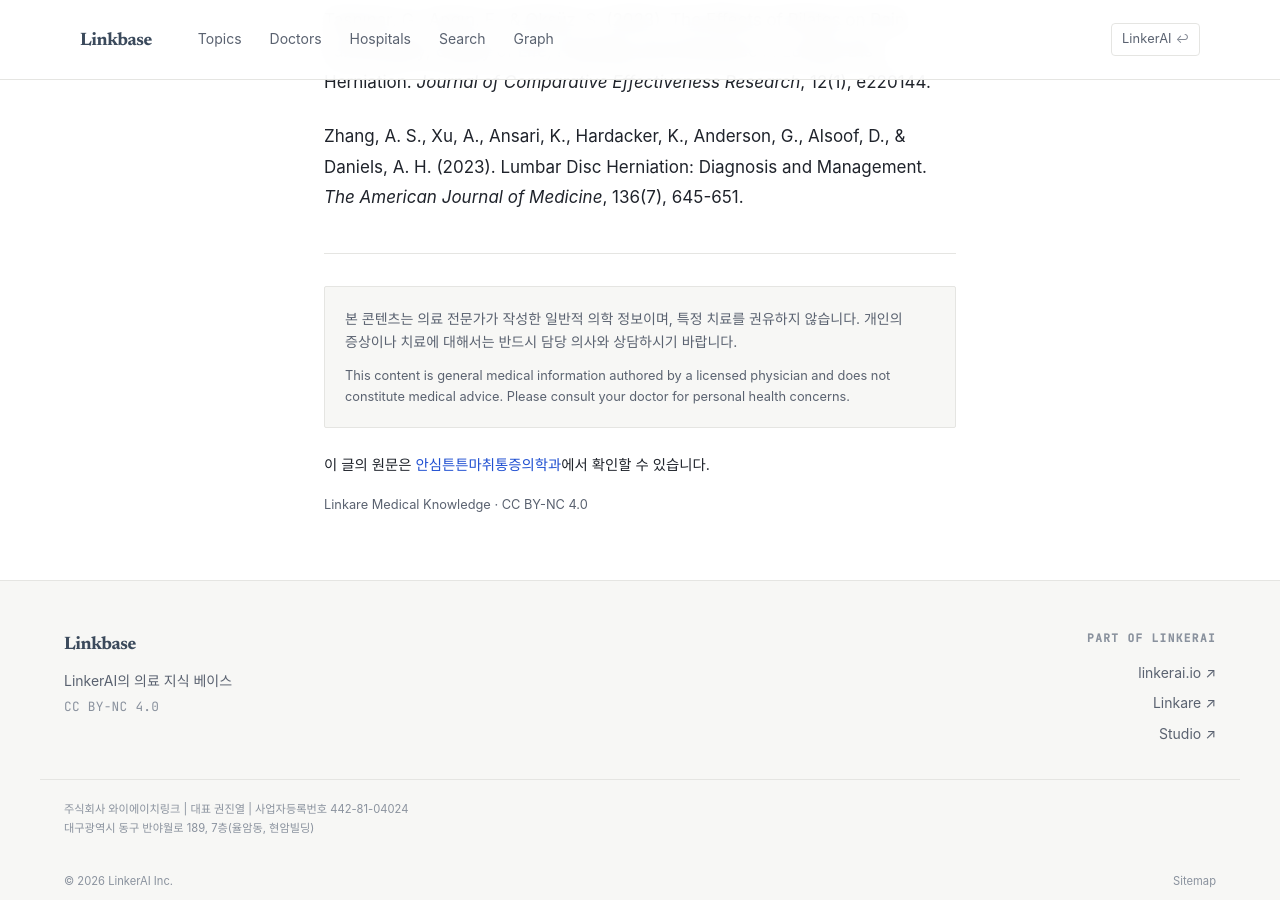
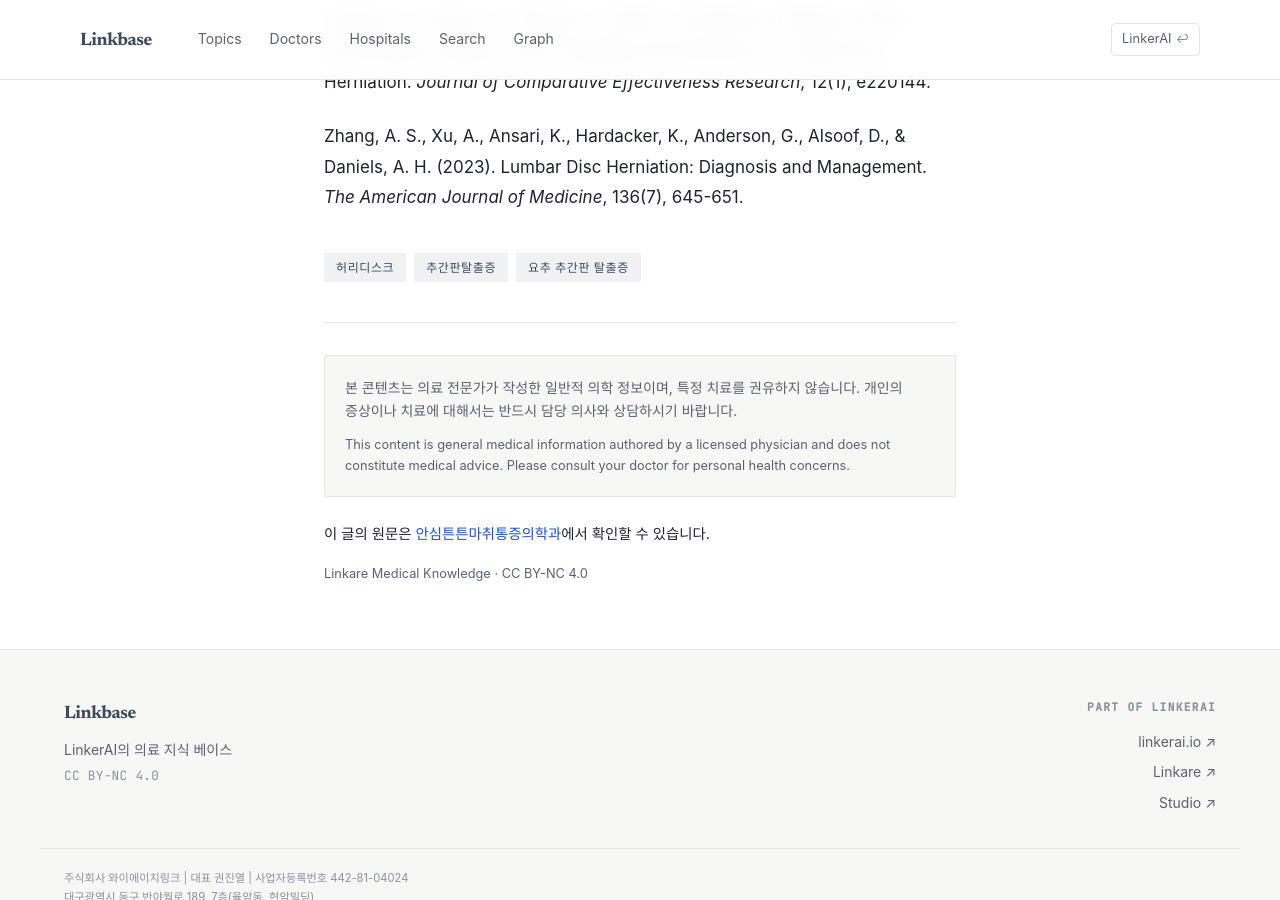
Before and after one commit to feelharmony/linkare-medical-knowledge, a Jekyll site: the page built from content/apfree/ko/spine/lumbar-disc-herniation.md, in a window 1280 px wide and 900 px high, scrolled down 7238 px. Built offline with Jekyll 4.4.1, drawn with Linux system fonts in a browser that asks for light colours; some web fonts are replaced.

Commit message:
fix: repair lumbar disc article frontmatter

```diff
--- a/content/apfree/ko/spine/lumbar-disc-herniation.md
+++ b/content/apfree/ko/spine/lumbar-disc-herniation.md
@@ -11,12 +11,11 @@
 source: Linkare Medical Knowledge
 license: CC BY-NC 4.0
 last_updated: 2026-05-26
-tags: []
-description: "---
-title: \"허리디스크, 수술 없이도 회복 가능한가? 원인부터 진단까지\"
-description: \"허리디스크의 60~80%는 6~12주 내에 자연 호전됩니다. 추간판 탈출의 메커니즘과 증상, 정확한 진단 과정을 통해 적절한 치료 시기를 판단하는 방법을 알아봅니다.\"
-date: \"2026-03-28\"
-tags: [\"허리디스크\", \"추간판탈출증\", \""
+tags:
+  - 허리디스크
+  - 추간판탈출증
+  - 요추 추간판 탈출증
+description: "허리디스크의 60~80%는 6~12주 내에 자연 호전됩니다. 추간판 탈출의 메커니즘과 증상, 정확한 진단 과정을 통해 적절한 치료 시기를 판단하는 방법을 알아봅니다."
 ---
 
 ## 도입: 허리디스크, 정말 수술이 필요할까요?
```
